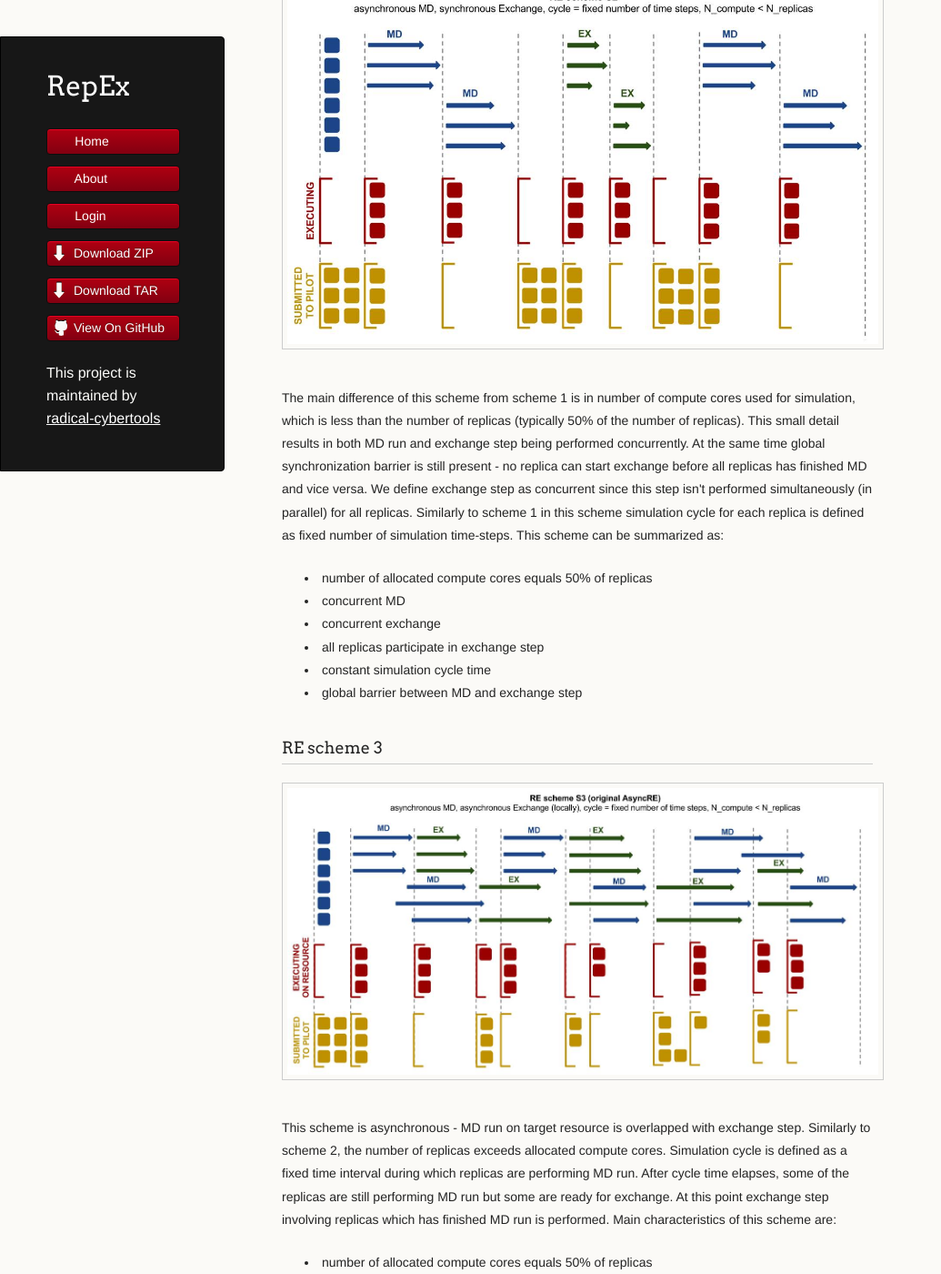
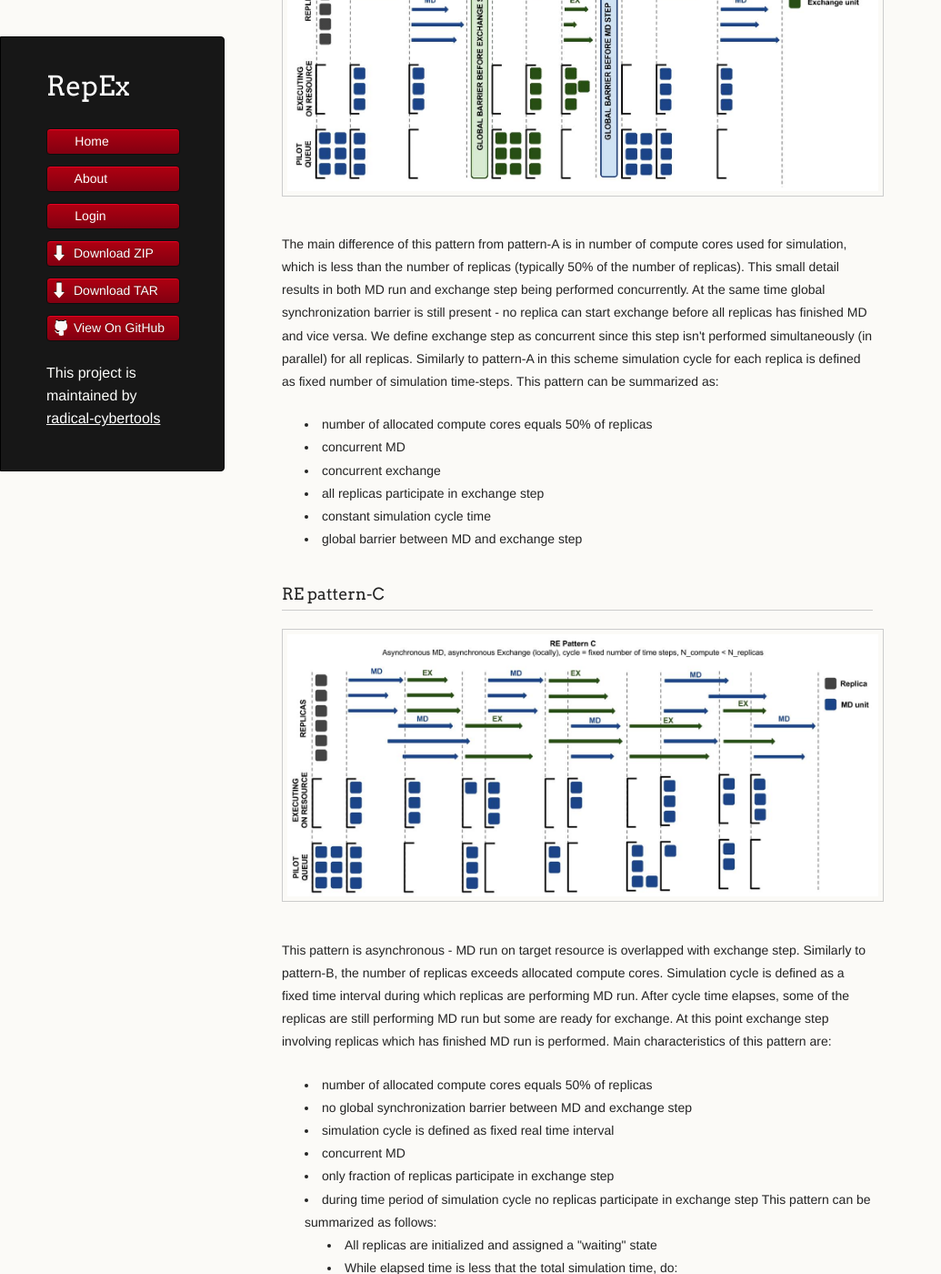
Before and after one commit to radical-cybertools/radical.repex.at, a Jekyll site: the page about/index.html, which Jekyll copies as it is, in a window 1280 px wide and 1400 px high, scrolled down 1525 px. Shown: the whole window at 91% size, without its empty margins (0-1035 px from the left). Built offline with Jekyll 4.4.1, drawn with Linux system fonts in a browser that asks for light colours; Markdown is read by kramdown in place of the engine named in the settings; some of the changed text lies outside the part shown.

Commit message:
scheme to pattern

```diff
--- a/about/index.html
+++ b/about/index.html
@@ -47,9 +47,9 @@
 <p>In Parallel Tempering (Replica Exchange) simulations N replicas of the original system are used to model phenomenon of interest. Typically, each replica can be treated as an independent system and would be initialised at a different temperature. While systems with high temperatures are very good at sampling large portions of phase space, low temperature systems often become trapped in local energy minima during the simulation. Replica Exchange method is very effective in addressing this issue and generally demonstrates a very good sampling. In RE simulations, system replicas of both higher and lower temperature sub-sets are present. During the simulation they exchange full configurations at different temperatures, allowing lower temperature systems to sample a representative portion of phase space.</p>
 
 <h3>
-<a name="re-scheme-1" class="anchor" href="#re-scheme-1"><span class="octicon octicon-link"></span></a>RE scheme 1</h3>
-<img src="../images/Scheme_s1.jpg" alt="scheme 1 diagram">
-<p>This is the conventional RE scheme where all replicas first run MD for a fixed period of simulation time (e.g. 2 ps) and then perform an exchange step. In this scheme a global barrier is present - all replicas must first finish MD run and only then exchange step can occur. Main characteristics of this scheme are:</p>
+<a name="re-pattern-a" class="anchor" href="#re-pattern-a"><span class="octicon octicon-link"></span></a>RE pattern-A</h3>
+<img src="../images/pattern-a.jpg" alt="pattern-a diagram">
+<p>This is the conventional RE pattern where all replicas first run MD for a fixed period of simulation time (e.g. 2 ps) and then perform an exchange step. In this pattern a global barrier is present - all replicas must first finish MD step and only then exchange step can occur. Main characteristics of pattern-A are:</p>
 
 <ul>
 <li>number of replicas equals to the number of allocated compute cores</li>
@@ -59,9 +59,9 @@
 <li>constant simulation cycle time</li>
 <li>global barrier between MD and exchange step</li>
 </ul><h3>
-<a name="re-scheme-2" class="anchor" href="#re-scheme-2"><span class="octicon octicon-link"></span></a>RE scheme 2</h3>
-<img src="../images/Scheme_s2.jpg" alt="scheme 2 diagram">
-<p>The main difference of this scheme from scheme 1 is in number of compute cores used for simulation, which is less than the number of replicas (typically 50% of the number of replicas). This small detail results in both MD run and exchange step being performed concurrently. At the same time global synchronization barrier is still present - no replica can start exchange before all replicas has finished MD and vice versa. We define exchange step as concurrent since this step isn't performed simultaneously (in parallel) for all replicas. Similarly to scheme 1 in this scheme simulation cycle for each replica is defined as fixed number of simulation time-steps. This scheme can be summarized as:</p>
+<a name="re-pattern-b" class="anchor" href="#re-pattern-b"><span class="octicon octicon-link"></span></a>RE pattern-B</h3>
+<img src="../images/pattern-b.jpg" alt="pattern-b diagram">
+<p>The main difference of this pattern from pattern-A is in number of compute cores used for simulation, which is less than the number of replicas (typically 50% of the number of replicas). This small detail results in both MD run and exchange step being performed concurrently. At the same time global synchronization barrier is still present - no replica can start exchange before all replicas has finished MD and vice versa. We define exchange step as concurrent since this step isn't performed simultaneously (in parallel) for all replicas. Similarly to pattern-A in this scheme simulation cycle for each replica is defined as fixed number of simulation time-steps. This pattern can be summarized as:</p>
 
 <ul>
 <li>number of allocated compute cores equals 50% of replicas</li>
@@ -71,9 +71,9 @@
 <li>constant simulation cycle time</li>
 <li>global barrier between MD and exchange step</li>
 </ul><h3>
-<a name="re-scheme-3" class="anchor" href="#re-scheme-3"><span class="octicon octicon-link"></span></a>RE scheme 3</h3>
-<img src="../images/Scheme_s3.jpg" alt="scheme 2 diagram">
-<p>This scheme is asynchronous - MD run on target resource is overlapped with exchange step. Similarly to scheme 2, the number of replicas exceeds allocated compute cores. Simulation cycle is defined as a fixed time interval during which replicas are performing MD run. After cycle time elapses, some of the replicas are still performing MD run but some are ready for exchange. At this point exchange step involving replicas which has finished MD run is performed. Main characteristics of this scheme are:</p>
+<a name="re-pattern-c" class="anchor" href="#re-pattern-c"><span class="octicon octicon-link"></span></a>RE pattern-C</h3>
+<img src="../images/pattern-c.jpg" alt="pattern-c diagram">
+<p>This pattern is asynchronous - MD run on target resource is overlapped with exchange step. Similarly to pattern-B, the number of replicas exceeds allocated compute cores. Simulation cycle is defined as a fixed time interval during which replicas are performing MD run. After cycle time elapses, some of the replicas are still performing MD run but some are ready for exchange. At this point exchange step involving replicas which has finished MD run is performed. Main characteristics of this pattern are:</p>
 
 <ul>
 <li>number of allocated compute cores equals 50% of replicas</li>
@@ -82,7 +82,7 @@
 <li>concurrent MD</li>
 <li>only fraction of replicas participate in exchange step</li>
 <li>during time period of simulation cycle no replicas participate in exchange step
-This scheme can be summarized as follows:
+This pattern can be summarized as follows:
 
 <ul>
 <li>All replicas are initialized and assigned a "waiting" state</li>
```
